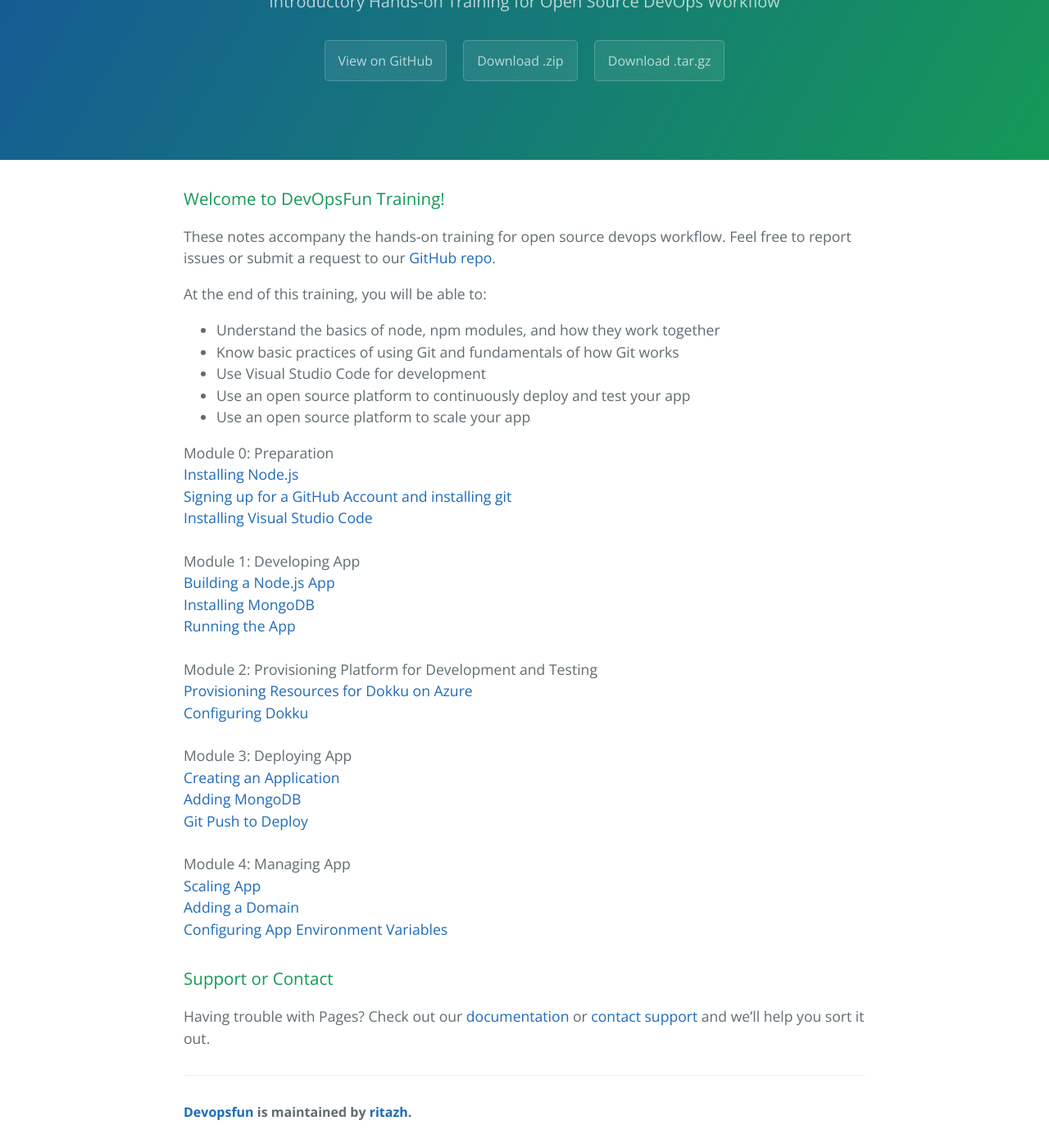
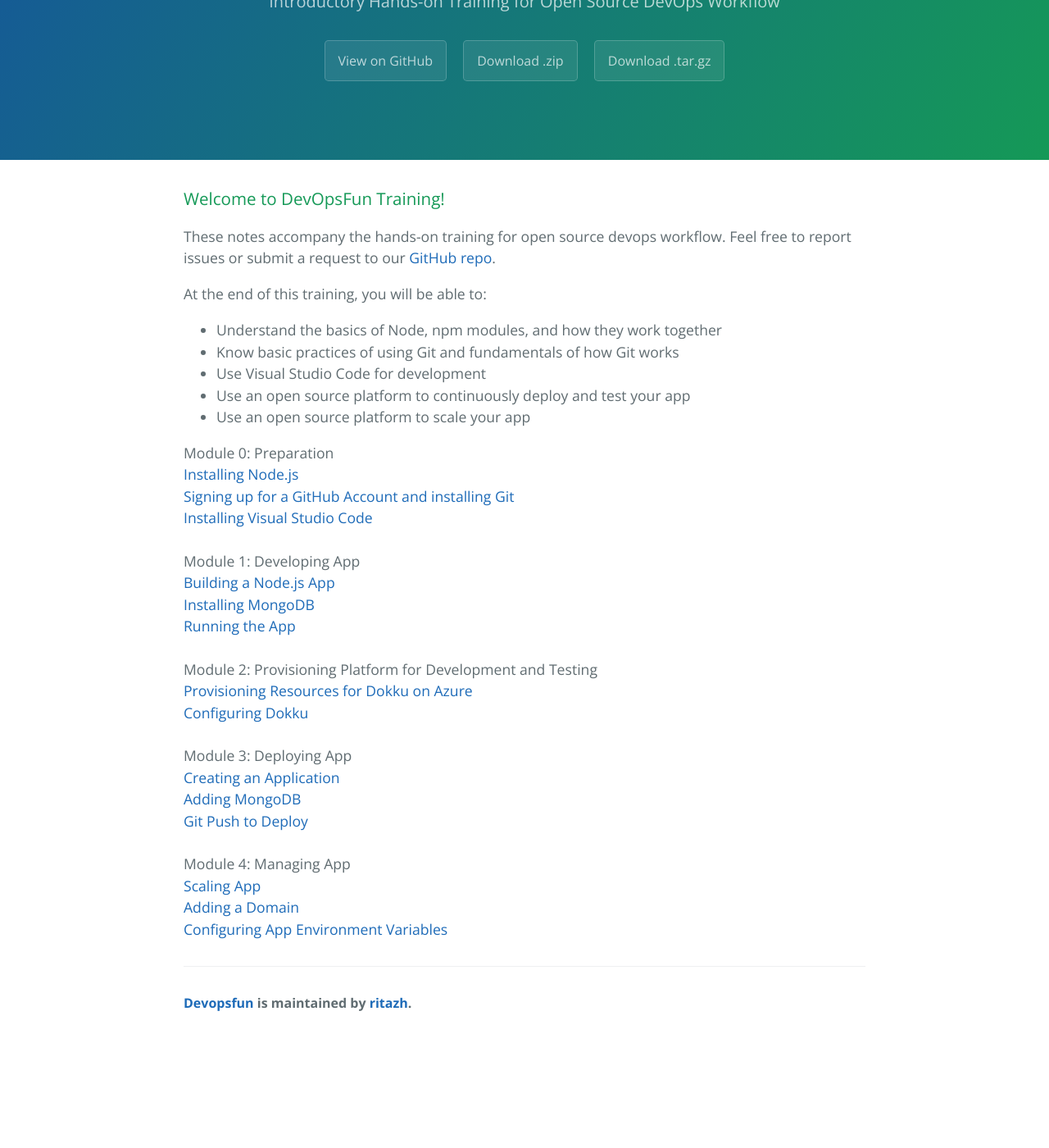
Before and after one commit to ritazh/devopsfun, a Jekyll site: the page index.html, which Jekyll copies as it is, in a window 1280 px wide and 1400 px high, scrolled down 188 px. Shown: the whole window at 82% size. Built offline with Jekyll 4.4.1, drawn with Linux system fonts in a browser that asks for light colours; after the commit the page ends 1455 px from its top, so only the background shows below that.

Commit message:
Fix https issues

```diff
--- a/_config.yml
+++ b/_config.yml
@@ -4,8 +4,8 @@
 reading_time:     true
 words_per_minute: 200
 baseurl: "/devopsfun"
-url: "http://ritazh.github.io"
-rel_url: "http://ritazh.github.io/devopsfun"
+url: "//ritazh.github.io"
+rel_url: "//ritazh.github.io/devopsfun"
 
 # Owner/author information
 owner:
@@ -50,7 +50,7 @@
 permalink:   /:categories/:title/
 
 # Amount of post to show on home page
-paginate: 5
+paginate: 1
 
 kramdown:
   auto_ids: true
--- a/index.html
+++ b/index.html
@@ -28,7 +28,7 @@
       At the end of this training, you will be able to:
       <ul>
         <li>
-    Understand the basics of node, npm modules, and how they work together
+          Understand the basics of Node, npm modules, and how they work together
         </li>
         <li>
           Know basic practices of using Git and fundamentals of how Git works
@@ -66,7 +66,7 @@
 
             <div>
               <a href="installing-git/">
-          Signing up for a GitHub Account and installing git
+                Signing up for a GitHub Account and installing Git
               </a>
             </div>
 
@@ -79,17 +79,17 @@
         <br/>
         <div>Module 1: Developing App</div>
             <div>
-        <a class="post-link" href="node-app">
+              <a class="post-link" href="node-app/">
                 Building a Node.js App
               </a>
             </div>
             <div>
-        <a class="post-link" href="node-app#installing-mongodb">
+              <a class="post-link" href="node-app/#installing-mongodb">
                 Installing MongoDB
               </a>
             </div>
             <div>
-        <a class="post-link" href="node-app#running-the-app">
+              <a class="post-link" href="node-app/#running-the-app">
                 Running the App
               </a>
             </div>
@@ -103,7 +103,7 @@
             </div>
 
             <div>
-        <a class="post-link" href="provisioning-platform#configuring-dokku">
+              <a class="post-link" href="provisioning-platform/#configuring-dokku">
                 Configuring Dokku
               </a>
             </div>
@@ -111,18 +111,18 @@
         <br/>
         <div>Module 3: Deploying App</div>
           <div>
-        <a class="post-link" href="deploying-app">
+              <a class="post-link" href="deploying-app/">
                 Creating an Application
               </a>
             </div>
             <div>
-        <a class="post-link" href="deploying-app#adding-mongodb">
+              <a class="post-link" href="deploying-app/#adding-mongodb">
                 Adding MongoDB
               </a>
             </div>
 
             <div>
-        <a href="deploying-app#git-push-to-deploy">
+              <a href="deploying-app/#git-push-to-deploy">
                 Git Push to Deploy
               </a>
             </div>
@@ -130,28 +130,23 @@
         <br/>
         <div>Module 4: Managing App</div>
             <div>
-        <a class="post-link" href="managing-app">
+              <a class="post-link" href="managing-app/">
                 Scaling App
               </a>
             </div>
 
             <div>
-        <a href="managing-app#adding-a-domain">
+              <a href="managing-app/#adding-a-domain">
                 Adding a Domain
               </a>
             </div>
             <div>
-        <a href="managing-app#configuring-app-environment-variables">
+              <a href="managing-app/#configuring-app-environment-variables">
                 Configuring App Environment Variables
               </a>
             </div>
         </div>
       </div>
-
-<h3>
-<a id="support-or-contact" class="anchor" href="#support-or-contact" aria-hidden="true"><span class="octicon octicon-link"></span></a>Support or Contact</h3>
-
-<p>Having trouble with Pages? Check out our <a href="https://help.github.com/pages">documentation</a> or <a href="https://github.com/contact">contact support</a> and we’ll help you sort it out.</p>
 
       <footer class="site-footer">
         <span class="site-footer-owner"><a href="https://github.com/ritazh/devopsfun">Devopsfun</a> is maintained by <a href="https://github.com/ritazh">ritazh</a>.</span>
@@ -159,6 +154,5 @@
 
     </section>
 
-
   </body>
 </html>
```
Also changed, not shown: _posts/2016-01-02-node-app.md (+3 -3 lines), posts/index.html (+11 -11 lines). Lines whose indentation alone changed are shown as unchanged.
